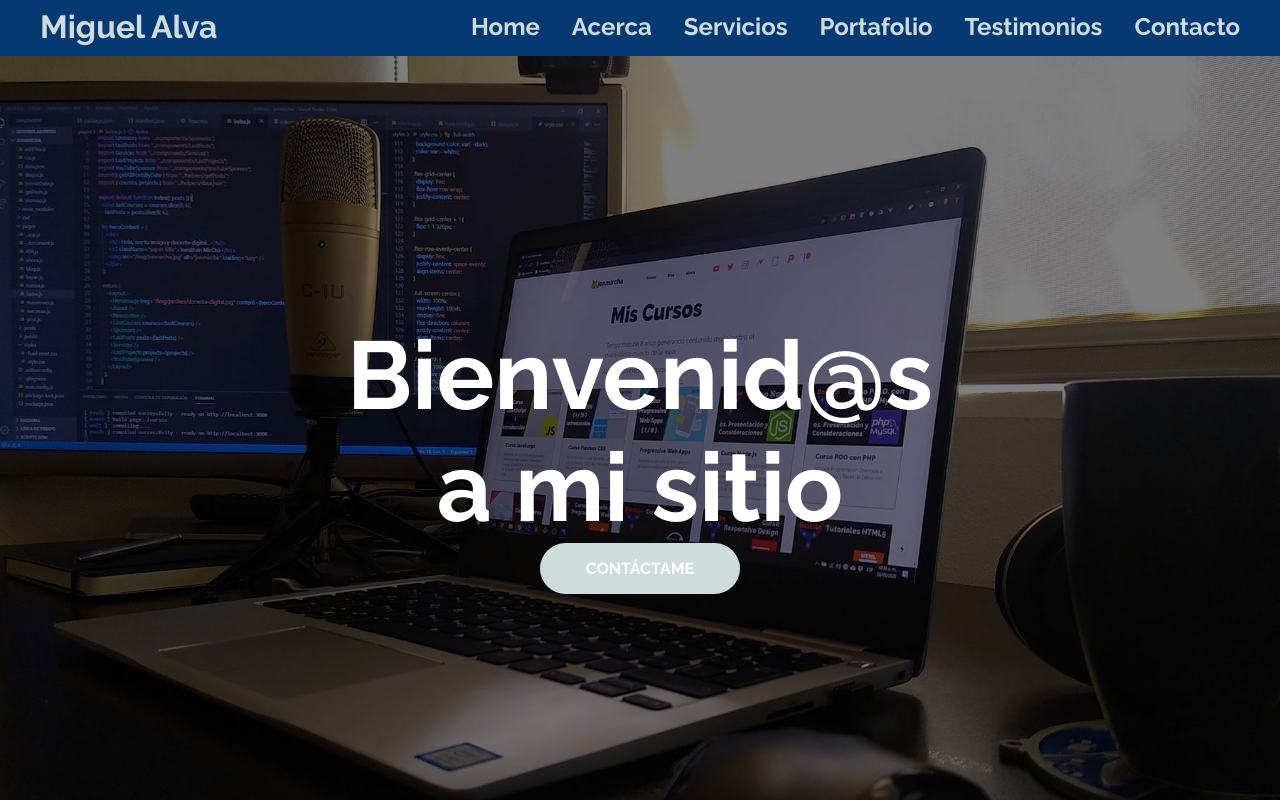
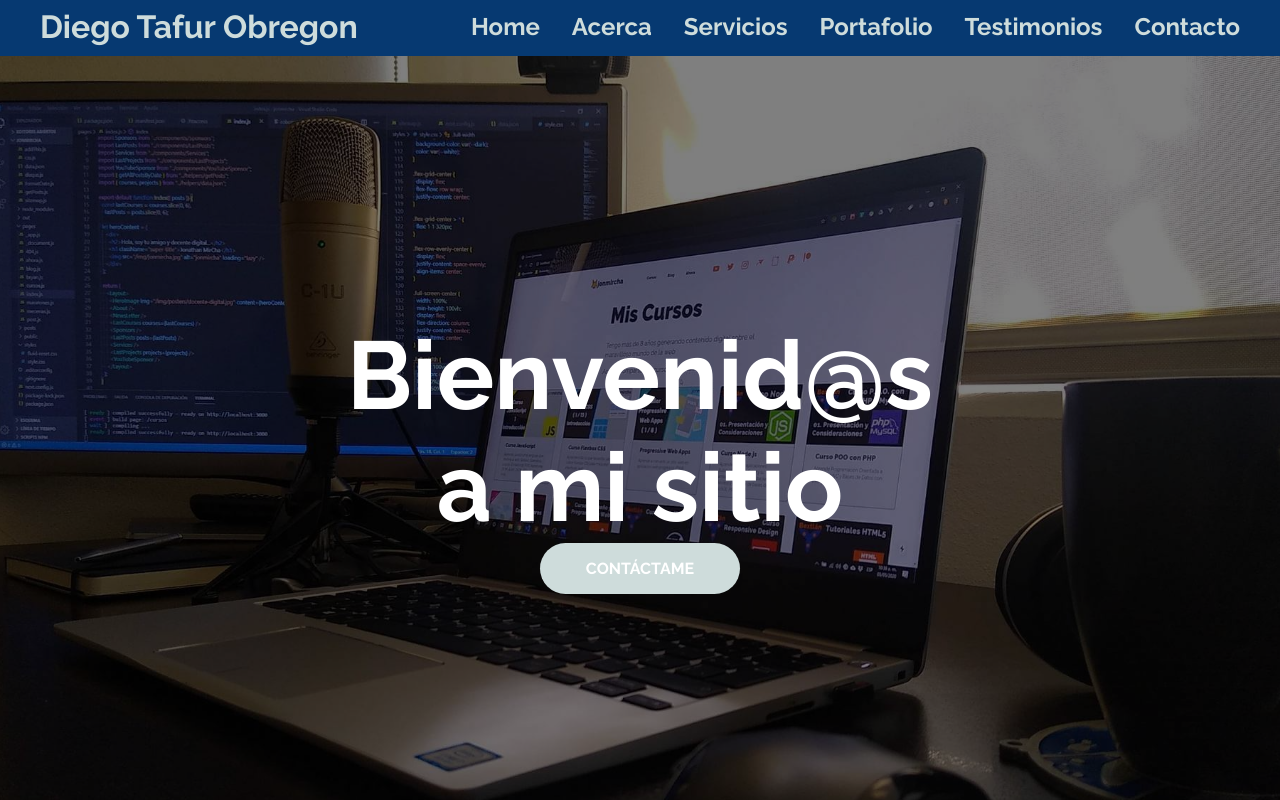
Before and after one commit to diegotafur/MiPortafolio, a plain HTML site: page index.html in a window 1280 px wide. Shown: the top 800 px of the page. Drawn offline with Linux system fonts and the light colour scheme; files whose address does not match are found by name.

Commit message:
Se modifico nombre de cabecera

```diff
--- a/index.html
+++ b/index.html
@@ -16,7 +16,7 @@
     <header class="header">
         <section class="container">
             <div class="logo">
-                <a href="insex.html">Miguel Alva</a>
+                <a href="insex.html">Diego Tafur Obregon</a>
             </div>
             <button class="menu-btn">
                 <svg xmlns="http://www.w3.org/2000/svg" width="24" height="24" viewBox="0 0 24 24">
```
